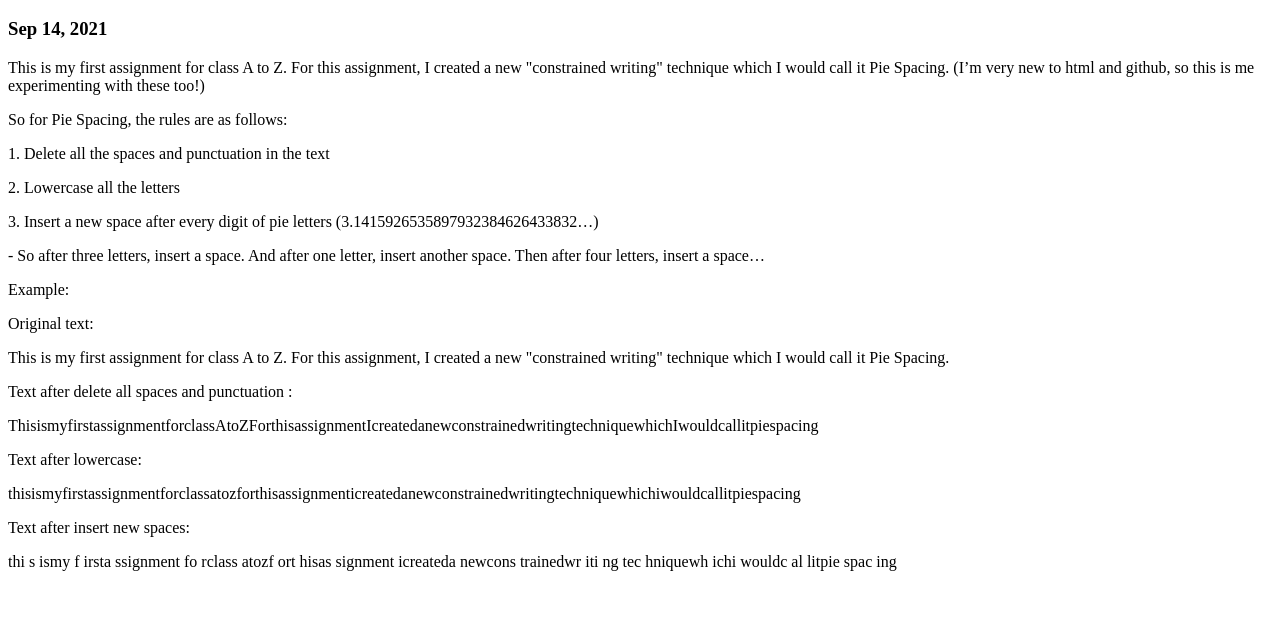
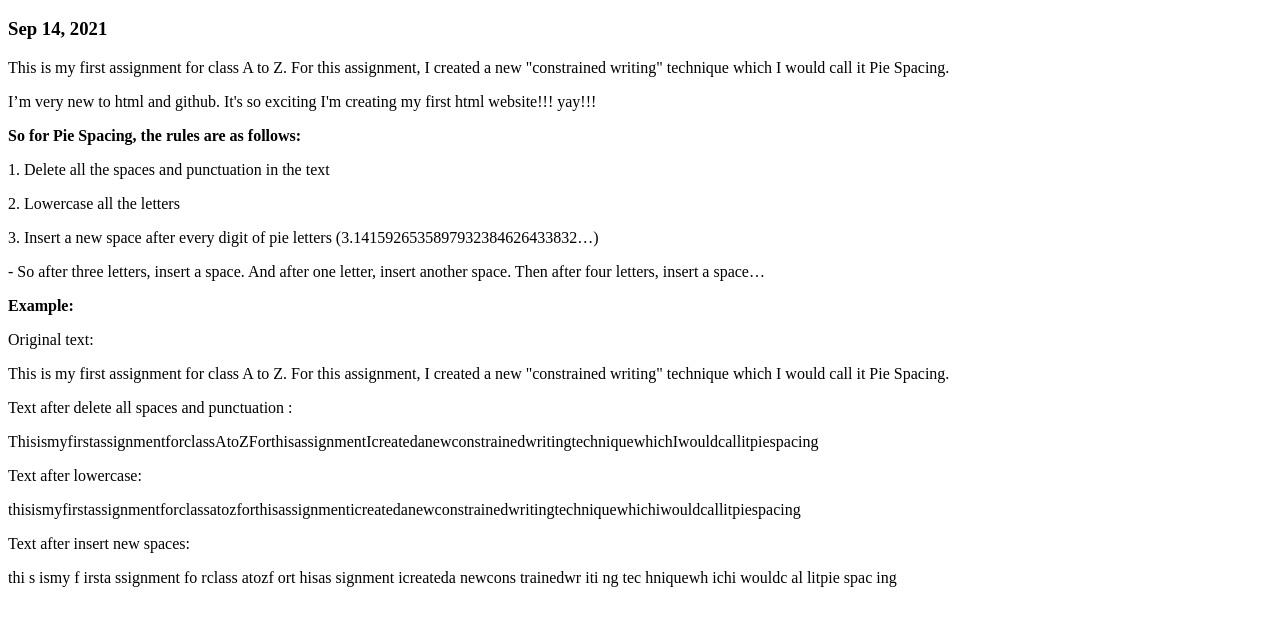
Before and after one commit to Siro1998/A-to-Z, a plain HTML site: page index.html in a window 1280 px wide. Shown: the part 48-674 px from the top of the page. Drawn offline with Linux system fonts and the light colour scheme.

Commit message:
add another paragraph and some bold

```diff
--- a/index.html
+++ b/index.html
@@ -3,14 +3,14 @@
   <h1>A to Z Wk 1</h1>
   <h3>Sep 14, 2021</h3>
 
-  <p>This is my first assignment for class A to Z. For this assignment, I created a new "constrained writing" technique which I would call it Pie Spacing.
-    (I’m very new to html and github, so this is me experimenting with these too!)</p>
-  <p>So for Pie Spacing, the rules are as follows: </p>
+  <p>This is my first assignment for class A to Z. For this assignment, I created a new "constrained writing" technique which I would call it Pie Spacing.<p>
+  <p>I’m very new to html and github. It's so exciting I'm creating my first html website!!! yay!!!</p>
+  <p><strong>So for Pie Spacing, the rules are as follows:</strong> </p>
   <p>1. Delete all the spaces and punctuation in the text</p>
   <p>2. Lowercase all the letters</p>
   <p>3. Insert a new space after every digit of pie letters (3.1415926535897932384626433832…)</p>
   <p>- So after three letters, insert a space. And after one letter, insert another space. Then after four letters, insert a space…</p>
-  <p>Example:</p>
+  <p><strong>Example:</strong></p>
   <p>Original text:</p>
   <p>This is my first assignment for class A to Z. For this assignment, I created a new "constrained writing" technique which I would call it Pie Spacing.</p>
   <p>Text after delete all spaces and punctuation :</p>
```
